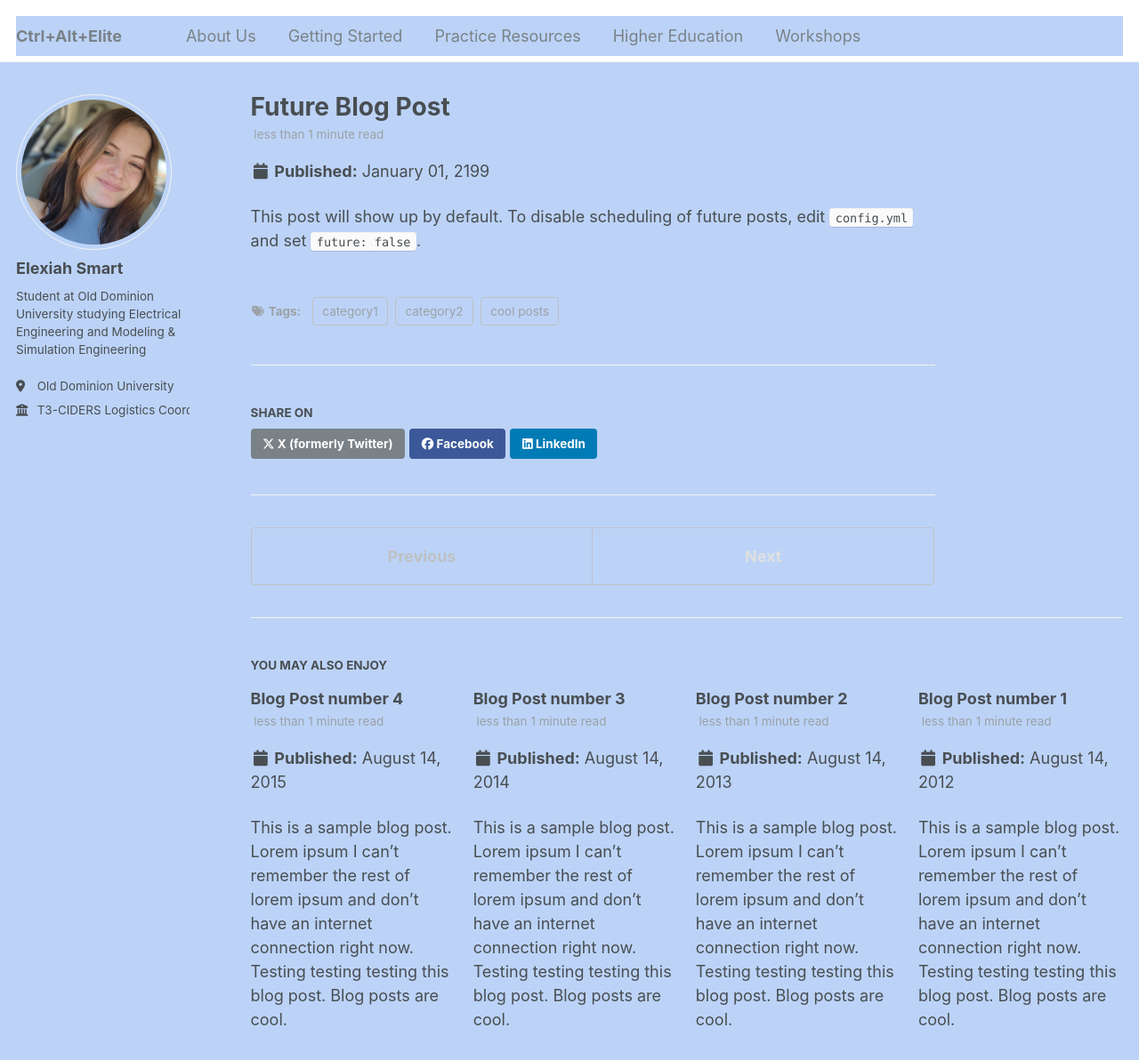
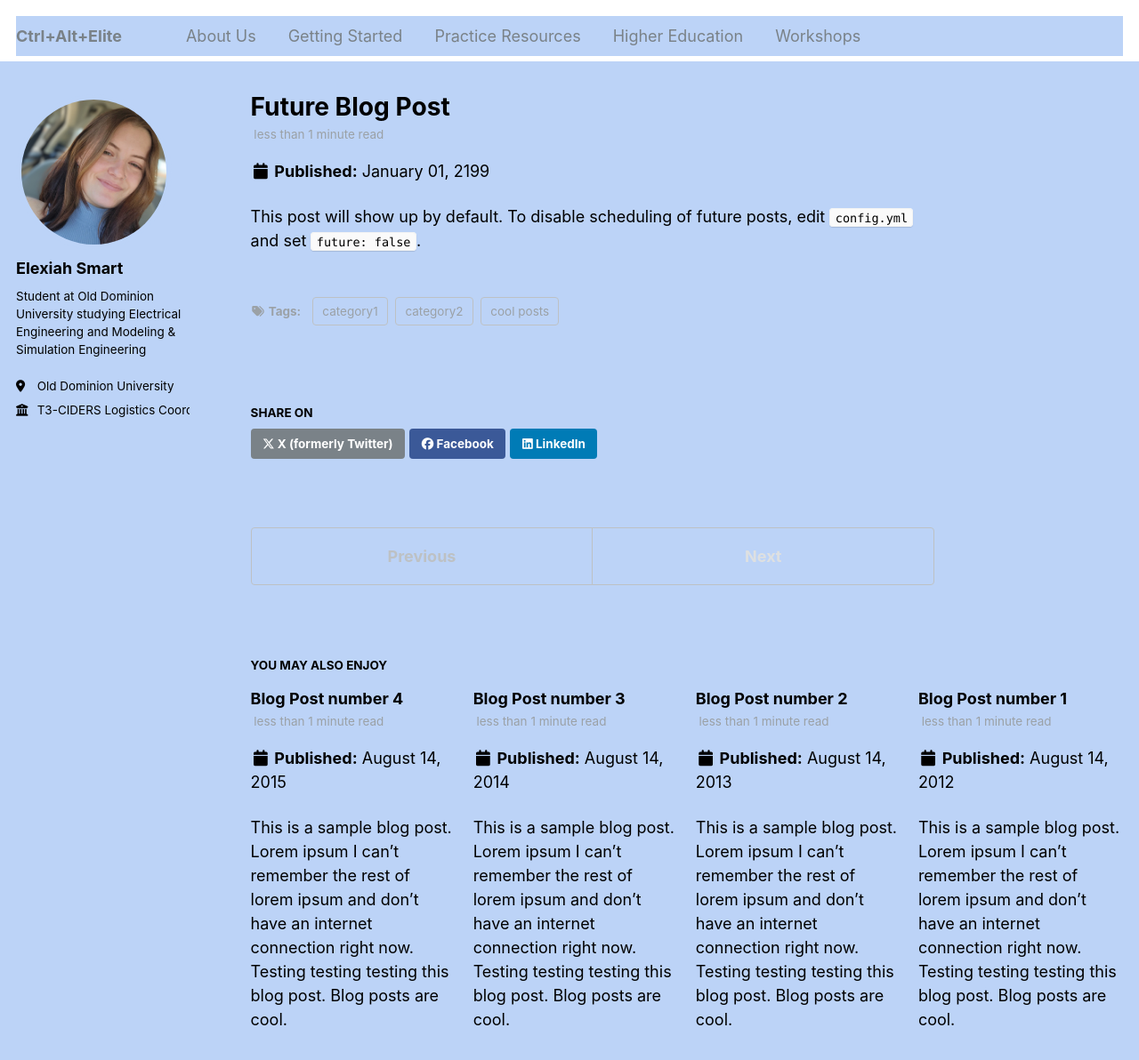
Before and after one commit to lexiluthor05/Ctrl-Alt-Elite, a Jekyll site: the page built from _posts/2199-01-01-future-post.md, in a window 1280 px wide and 1400 px high. Shown: the top 1192 px of the window at 89% size. Built offline with Jekyll 4.4.1, drawn with Linux system fonts in a browser that asks for light colours.

Commit message:
playing with more colors

```diff
--- a/_sass/_variables.scss
+++ b/_sass/_variables.scss
@@ -65,8 +65,8 @@ $body-color                 : #bcd3f7;
 $background-color           : #bcd3f7;
 $code-background-color      : #fafafa;
 $code-background-color-dark : $light-gray;
-$text-color                 : $dark-gray;
-$border-color               : $lighter-gray;
+$text-color                 : #000;
+$border-color               : #bcd3f7;
 
 $primary-color              : #7a8288;
 $success-color              : #62c462;
```
